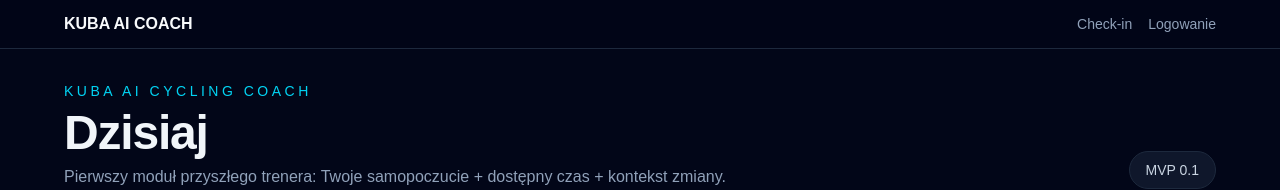
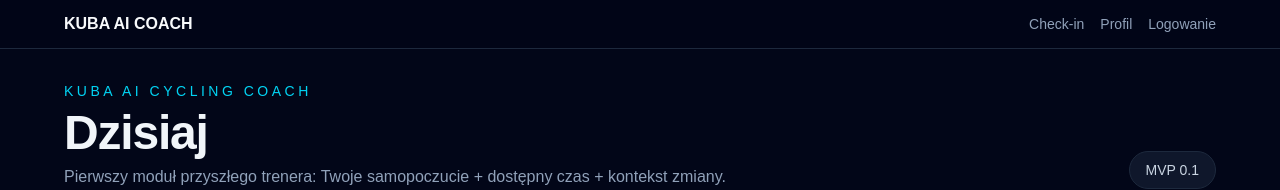
Before and after one commit to jakubszczypa-rgb/kuba-ai-cycling-coach, a Next.js app: page / in a window 1280 px wide. Shown: the top 190 px of the page. Built offline with nearby package versions, Linux system fonts and the light colour scheme.

Commit message:
Add athlete profile navigation

```diff
--- a/app/layout.tsx
+++ b/app/layout.tsx
@@ -16,6 +16,7 @@ export default function RootLayout({ children }: Readonly<{ children: React.Reac
             <Link href="/" className="font-semibold">KUBA AI COACH</Link>
             <div className="flex gap-4 text-sm text-slate-400">
               <Link href="/check-in">Check-in</Link>
+              <Link href="/profile">Profil</Link>
               <Link href="/login">Logowanie</Link>
             </div>
           </div>
```
